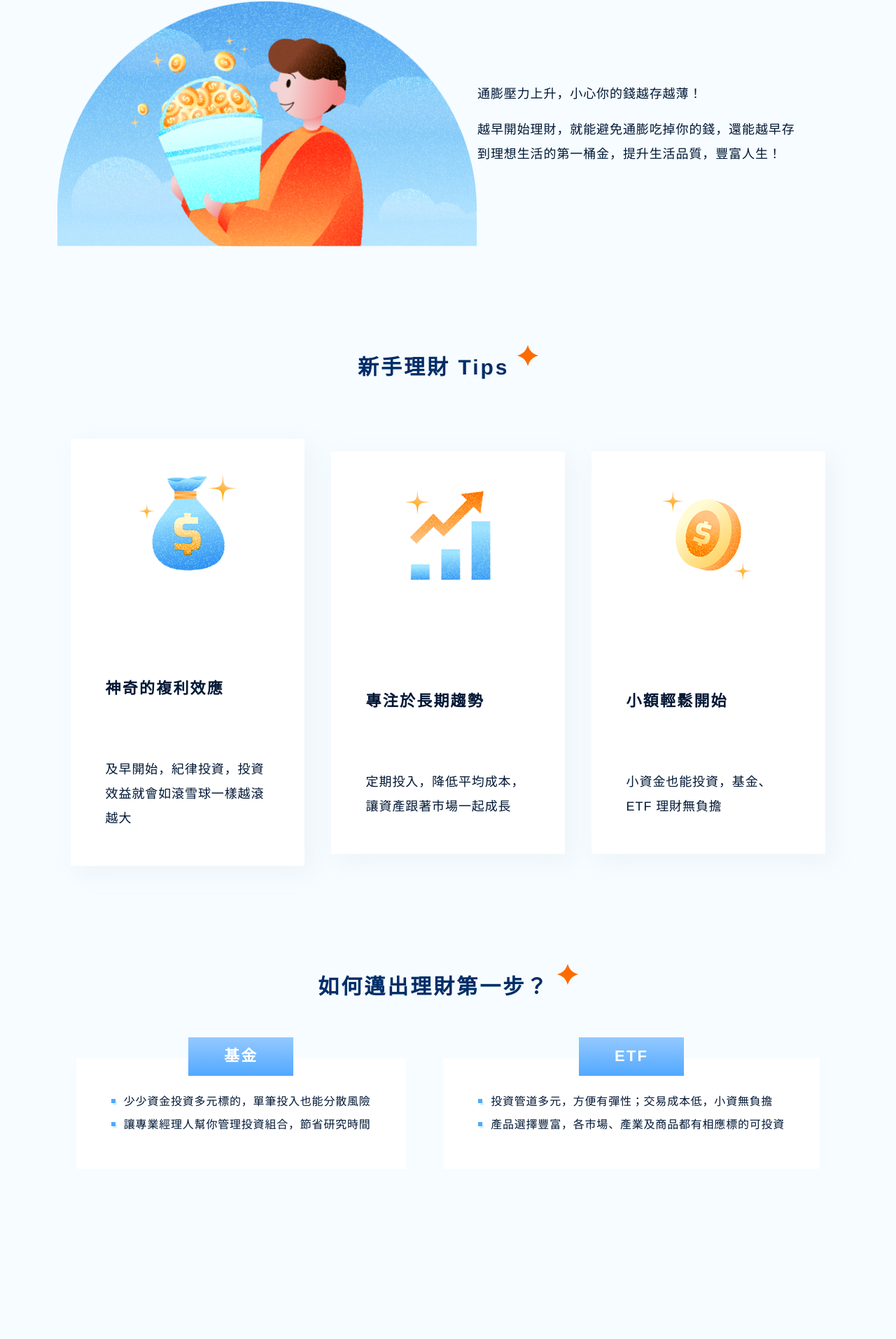
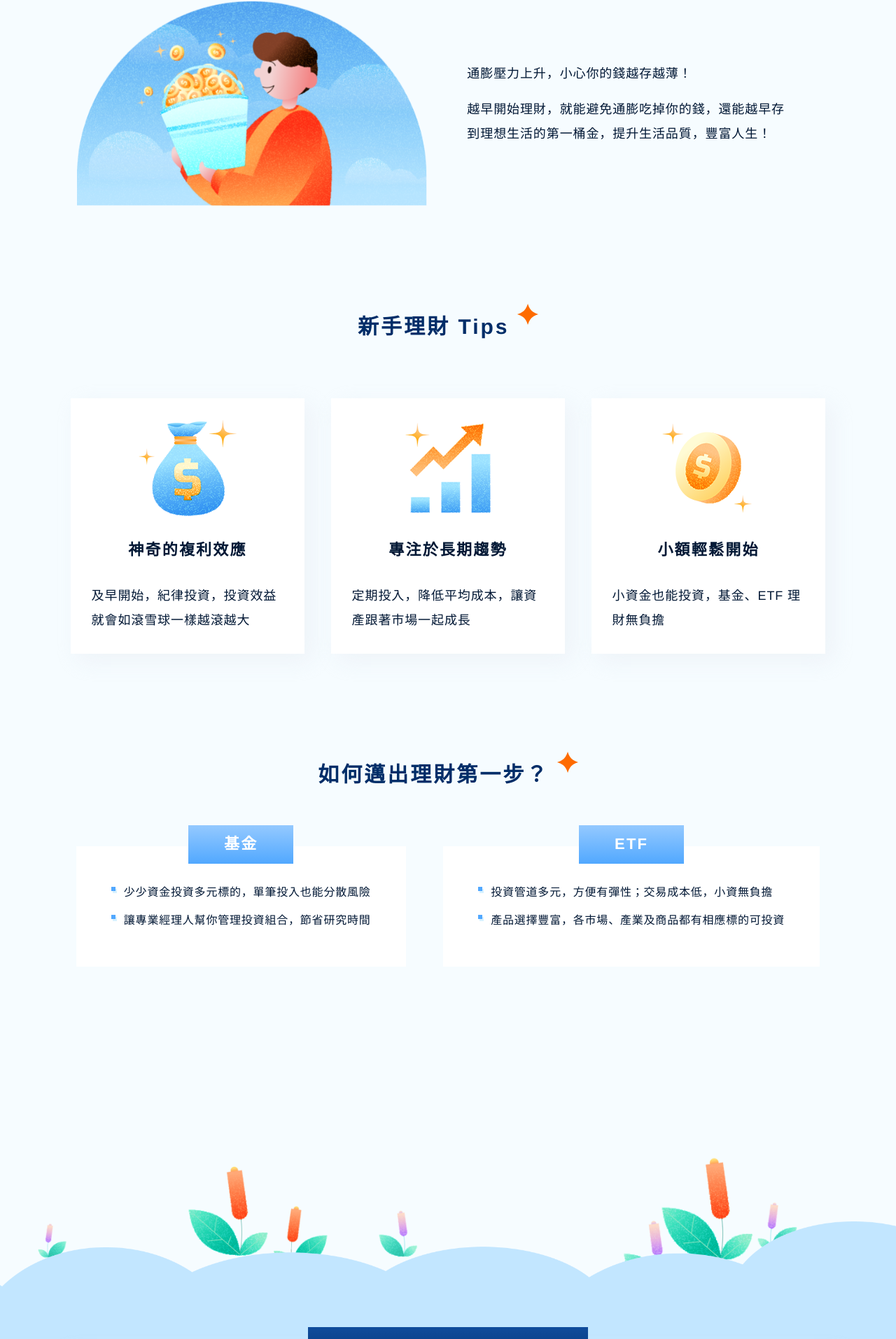
Before and after one commit to jellychou/smart-financial, a Vue app: page /#/ in a window 1280 px wide. Shown: the part 1479-3392 px from the top of the page at 70% size. Built offline with nearby package versions, Linux system fonts and the light colour scheme.

Commit message:
feat: layout

```diff
--- a/src/views/Home.vue
+++ b/src/views/Home.vue
@@ -192,6 +192,7 @@
                 <div class="financial_method_subtitle">
                   <div>元大日日扣</div>
                   <div>定期定額百元投資法</div>
+                  <img class="shine" src="../assets/image/shine.png" alt="">
                 </div>
                 <ul class="d-sm-flex align-items-center justify-content-around">
                     <li>
@@ -216,7 +217,7 @@
                     <li class="d-flex align-items-center feature_card">
                         <img src="../assets/image/feature2.png" alt="">
                         <div class="feature">
-                            <div class="feature_log">Feature 1</div>
+                            <div class="feature_log">Feature 2</div>
                             <div class="feature_title">分散風險</div>
                             <div class="feature_content">市場波動時，透過更頻繁的扣款次數或調整扣款金額，例如分拆為多次較小額資金，有助於進一步分散進場時間點的風險。</div>
                         </div>
@@ -1366,6 +1367,7 @@ export default {
 .second_cloud {
     position: relative;
     width: 100%;
+    top: 6px;
 }
 
 @media (max-width: 992px) {
@@ -1377,7 +1379,7 @@ export default {
 }
 
 .sec_1 {
-    width: 100%;
+    width: 500px;
 }
 
 @media (max-width: 992px) {
@@ -1395,7 +1397,7 @@ export default {
 }
 
 .save_sec {
-    width: 100%;
+    width: 45%;
 }
 
 @media (max-width: 992px) {
@@ -1635,7 +1637,7 @@ export default {
 .tips_card {
     box-shadow: 10px 10px 30px 0 rgba(228, 233, 240, 0.45);
     background-color: #fff;
-    padding: 50px;
+    padding: 30px;
     width: 30%;
     display: grid;
     align-content: center;
@@ -1667,10 +1669,10 @@ export default {
     font-weight: bold;
     line-height: 1.59;
     letter-spacing: 2.2px;
-    text-align: left;
+    text-align: center;
     color: #021835;
-    padding-top: 150px;
-    padding-bottom: 80px;
+    padding-top: 30px;
+    padding-bottom: 30px;
 }
 
 @media (max-width: 992px) {
@@ -1682,6 +1684,7 @@ export default {
 
 @media (max-width: 576px) {
     .tips_title {
+        text-align: left;
         padding-top: 30px;
         padding-bottom: 30px;
     }
@@ -1732,7 +1735,7 @@ export default {
     margin-left: 10px;
     text-align: left;
     font-size: 16px;
-    line-height: 1.56;
+    line-height: 2;
     letter-spacing: 0.8px;
     text-align: left;
     color: #021835;
@@ -1856,12 +1859,23 @@ export default {
     color: #002d68;
     padding-top: 50px;
     padding-bottom: 100px;
+    display: flex;
+    align-items: center;
+    justify-content: center;
 }
 
 @media (max-width: 576px) {
     .financial_method_subtitle {
         font-size: 22px;
         padding: 50px 30px;
+        display: grid;
+        align-content: center;
+        justify-items: center;
+    }
+    .financial_method_subtitle > .shine {
+        position: relative;
+        right: -80px;
+        top: -80px
     }
 }
 
@@ -2265,6 +2279,7 @@ export default {
 
 .save {
     width: 45%;
+    height: 650px;
     box-shadow: 10px 10px 30px 0 rgba(228, 233, 240, 0.45);
     background-color: #fff;
     position: relative;
@@ -2274,12 +2289,14 @@ export default {
 @media (max-width: 992px) {
     .save {
         width: 49.5%;
+        height: 750px;
     }
 }
 
 @media (max-width: 576px) {
     .save {
         width: 100%;
+        margin-top: 100px;
         padding-bottom: 40px;
     }
 }
@@ -2532,7 +2549,7 @@ export default {
     line-height: 1.59;
     letter-spacing: 2.2px;
     color: #ffffff;
-    background-image: linear-gradient(to top, #208fff 100%, #71b8ff 0%);
+    background-image: linear-gradient(to top, #208fff 0%, #71b8ff 100%);
 }
 
 @media (max-width: 992px) {
```
